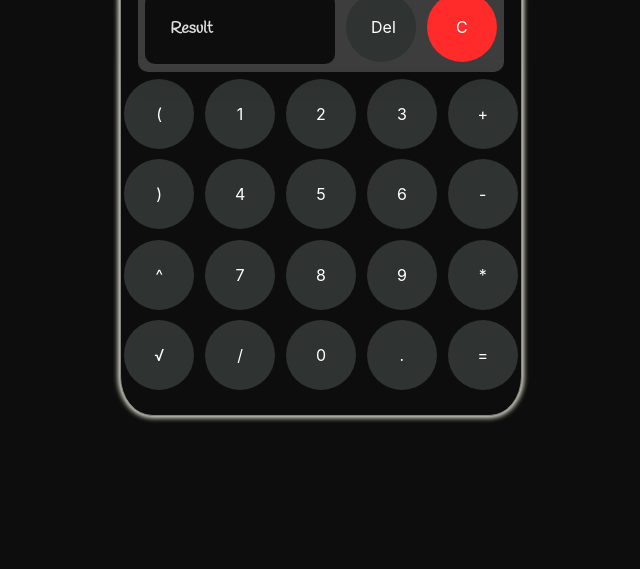
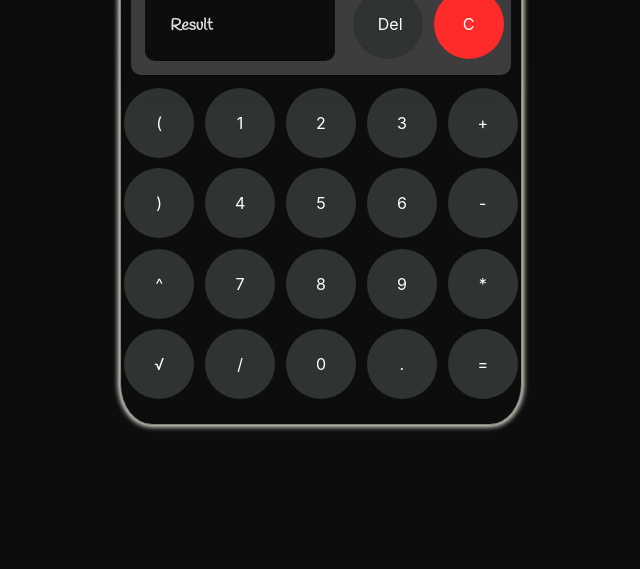
Before and after one commit to Thisarahetz/Calculator-Hacktoberfest2022, a plain HTML site: page index.html in a window 1280 px wide. Shown: the part 231-800 px from the top of the page, without its empty margins (319-959 px from the left). Drawn offline with Linux system fonts and the light colour scheme.

Commit message:
minor changes

```diff
--- a/index.html
+++ b/index.html
@@ -27,7 +27,7 @@
           <a href="https://github.com/zxcodes/JavaScript-Calculator">
             <img src="assets/GitHubLight.svg" alt="Sun Icon" height="22.5" width="22.5" id="github-icon">
           </a>
-          <button type="button" onclick="changeTheme()" class="theme-button">
+          <button type="button"  class="theme-button">
             <img src="assets/SunIcon.svg" alt="Theme Icon" height="19" width="19" id="theme-icon">
           </button>
         </div>
--- a/styles/dark.css
+++ b/styles/dark.css
@@ -35,6 +35,7 @@ h1 {
 
 .container {
   /* width: 350px; */
+  margin: 10px;
   padding: 10px;
   display: flex;
   justify-content: center;
@@ -85,7 +86,9 @@ input {
 .sixth-row {
   margin-bottom: 4px;
 }
-
+.first-row{
+  margin: 10px;
+}
 a {
   text-decoration: none;
   color: #fff;
@@ -118,6 +121,7 @@ input[type="button"]:hover {
   background-color: rgb(255, 42, 42);
 }
 #result{
+  margin: 10px;
   background-color: #0d0d0e;
   border-radius: 10px;
   font-family: 'Handlee', cursive;
```
